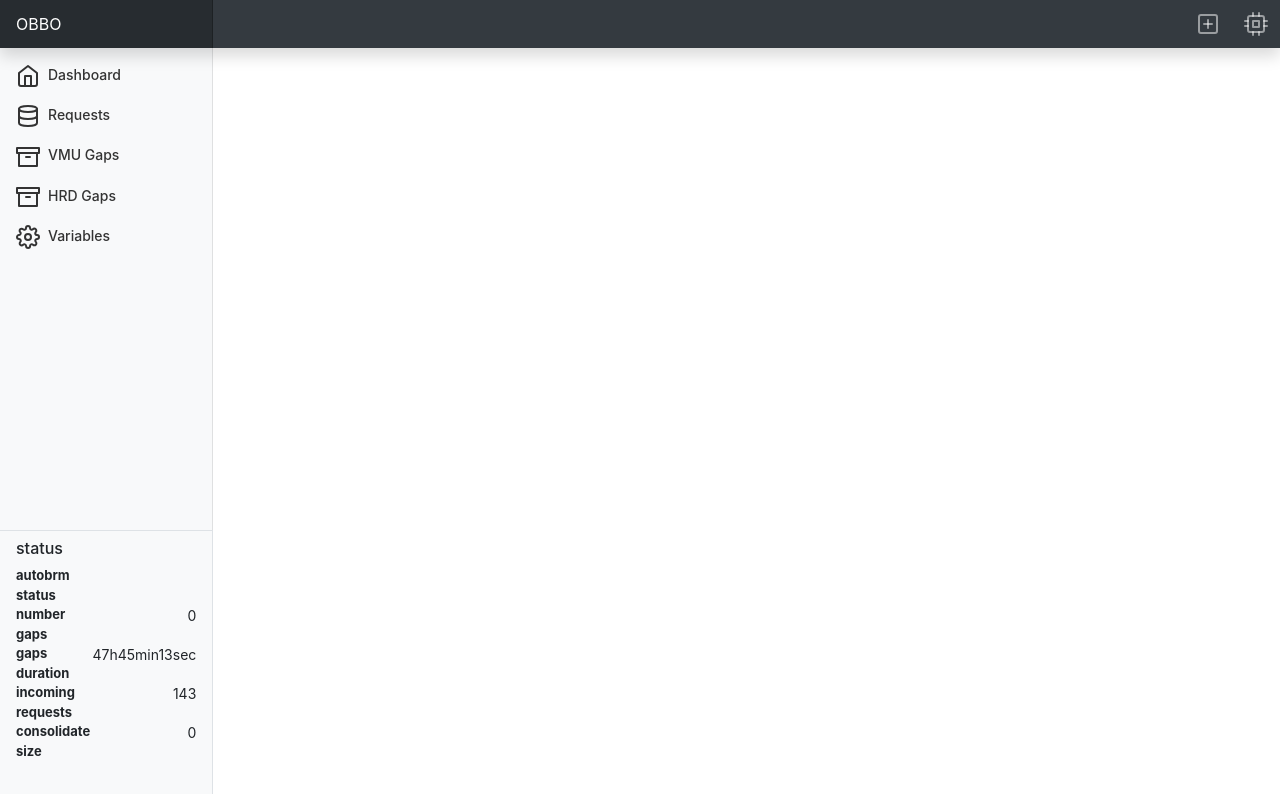
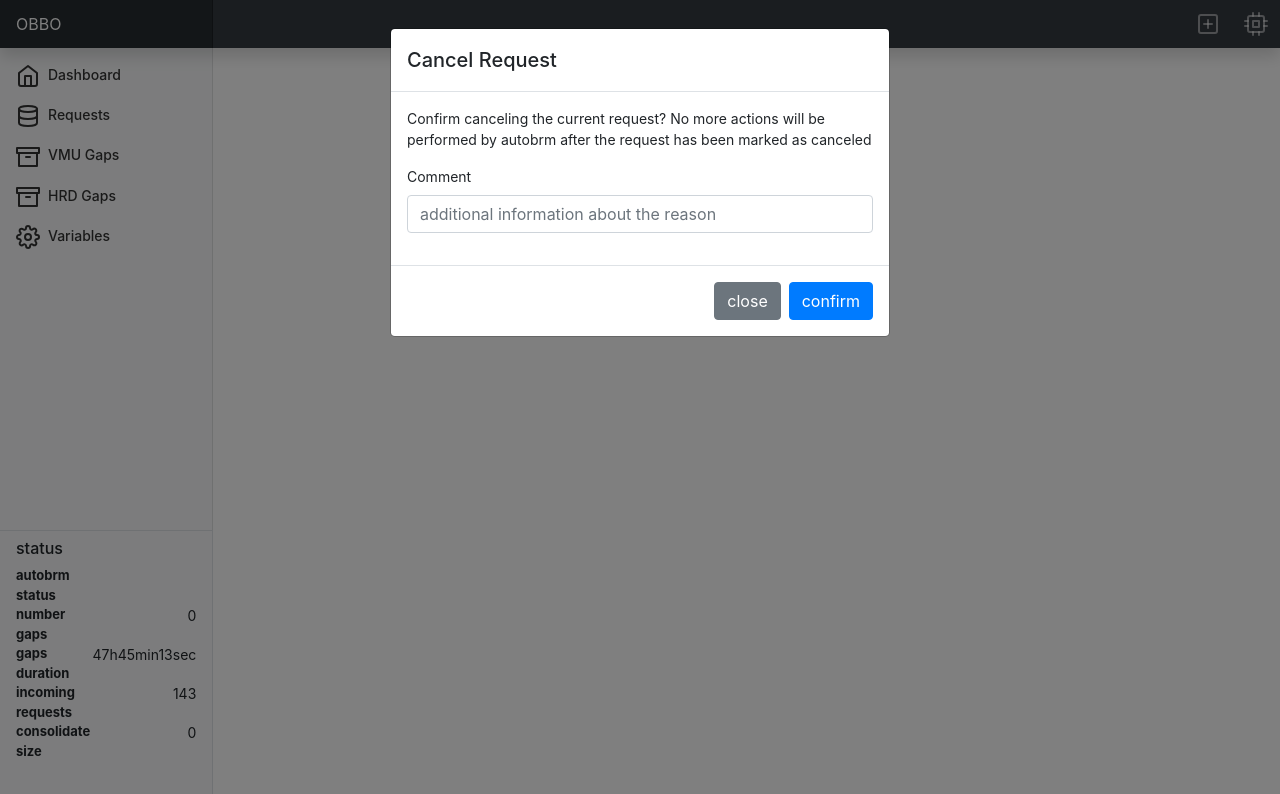
Before and after one commit to busoc/obbo, a Vue app: page /requests/1/cancel in a window 1280 px wide. Shown: the top 794 px of the page. Built offline with nearby package versions, Linux system fonts and the light colour scheme; no server answers.

Commit message:
CancelReplay component + save sort criteria

```diff
--- /dev/null
+++ b/src/components/CancelRequest.vue
@@ -0,0 +1,64 @@
+<template>
+  <div class="modal" tabindex="-1">
+  <div class="modal-dialog">
+    <div class="modal-content">
+      <div class="modal-header">
+        <h5 class="modal-title">Cancel Request</h5>
+      </div>
+      <div class="modal-body">
+        <form @submit.prevent="cancel">
+        <p v-if="err" class="alert alert-danger border-0">{{err}}</p>
+        <p>Confirm canceling the current request? No more actions will be performed by autobrm after the request has been marked as canceled</p>
+          <div class="form-group">
+            <label for="comment" class="text-capitalize">comment</label>
+            <input v-model="comment" type="text" class="form-control" id="comment" placeholder="additional information about the reason"/>
+          </div>
+        </form>
+      </div>
+      <div class="modal-footer">
+        <router-link :to="{name: 'view.requests'}" class="btn btn-secondary">close</router-link>
+        <button @click="cancel" type="button" class="btn btn-primary">confirm</button>
+      </div>
+    </div>
+  </div>
+</div>
+</template>
+
+<script>
+import $ from 'jquery'
+import 'bootstrap'
+
+export default {
+  name: 'CancelRequest',
+  data() {
+    return {
+      err: "",
+      comment: "",
+    }
+  },
+  methods: {
+    cancel() {
+      this.$store.dispatch("cancel.request", {id: this.$route.params.id, comment: this.comment})
+        .catch(rs => this.err = rs)
+        .then(() => {
+          this.$router.push({name: 'view.requests'})
+        })
+    },
+    toggle() {
+      $(this.$el).modal('toggle')
+    },
+  },
+  beforeRouteEnter(to, from, next) {
+    next(v => {
+        v.toggle()
+    });
+  },
+  beforeRouteLeave(to, from, next) {
+    this.toggle()
+    return next()
+  },
+  mounted() {
+    $(this.$el).modal({show: false, keyboard: false, backdrop: 'static'})
+  },
+}
+</script>
--- a/src/components/HrdGap.vue
+++ b/src/components/HrdGap.vue
@@ -94,6 +94,11 @@ export default {
       this.dtstart = localStorage["filter.dtstart"] ? JSON.parse(localStorage["filter.dtstart"]) : ""
       this.dtend = localStorage["filter.dtend"] ? JSON.parse(localStorage["filter.dtend"]) : ""
       this.channel = localStorage["filter.channel"] ? JSON.parse(localStorage["filter.channel"]) : ""
+
+      let field = `sort.${this.$route.name}.field`
+      let order = `sort.${this.$route.name}.order`
+      this.field = localStorage[field] ? JSON.parse(localStorage[field]) : ""
+      this.order = localStorage[order] ? JSON.parse(localStorage[order]) : ""
     },
     save() {
       localStorage.setItem("filter.dtstart", JSON.stringify(this.dtstart))
--- a/src/components/Requests.vue
+++ b/src/components/Requests.vue
@@ -98,6 +98,11 @@ export default {
       this.dtstart = localStorage["filter.dtstart"] ? JSON.parse(localStorage["filter.dtstart"]) : ""
       this.dtend = localStorage["filter.dtend"] ? JSON.parse(localStorage["filter.dtend"]) : ""
       this.status = localStorage["filter.status"] ? JSON.parse(localStorage["filter.status"]) : ""
+
+      let field = `sort.${this.$route.name}.field`
+      let order = `sort.${this.$route.name}.order`
+      this.field = localStorage[field] ? JSON.parse(localStorage[field]) : ""
+      this.order = localStorage[order] ? JSON.parse(localStorage[order]) : ""
     },
     save() {
       localStorage.setItem("filter.dtstart", JSON.stringify(this.dtstart))
--- a/src/components/SortBy.vue
+++ b/src/components/SortBy.vue
@@ -1,11 +1,11 @@
 <template>
   <form class="form-inline">
     <label for="sort">sort by</label>
-    <select :disabled="!values.length" id="sort" class="form-control form-control-sm mx-2" @change="$emit('update:field', $event.target.value)">
+    <select :disabled="!values.length" id="sort" class="form-control form-control-sm mx-2" @change="fieldChanged">
       <option v-for="a in all" :key="a" :value="a" class="text-capitalize">{{a}}</option>
     </select>
     <label for="order">order</label>
-    <select :disabled="!values.length" id="order" class="form-control form-control-sm mx-2" @change="$emit('update:order', $event.target.value)">
+    <select :disabled="!values.length" id="order" class="form-control form-control-sm mx-2" @change="orderChanged">
       <option value="asc">ASC</option>
       <option value="desc">DESC</option>
     </select>
@@ -24,6 +24,16 @@ export default {
       }
       return values
     }
-  }
+  },
+  methods: {
+    fieldChanged(event) {
+      this.$emit('update:field', event.target.value)
+      localStorage.setItem(`sort.${this.$route.name}.field`, JSON.stringify(event.target.value))
+    },
+    orderChanged(event) {
+      this.$emit('update:order', event.target.value)
+      localStorage.setItem(`sort.${this.$route.name}.order`, JSON.stringify(event.target.value))
+    },
+  },
 }
 </script>
--- a/src/components/VmuGap.vue
+++ b/src/components/VmuGap.vue
@@ -104,6 +104,11 @@ export default {
       this.dtend = localStorage["filter.dtend"] ? JSON.parse(localStorage["filter.dtend"]) : ""
       this.source = localStorage["filter.source"] ? JSON.parse(localStorage["filter.source"]) : ""
       this.channel = localStorage["filter.record"] ? JSON.parse(localStorage["filter.record"]) : ""
+
+      let field = `sort.${this.$route.name}.field`
+      let order = `sort.${this.$route.name}.order`
+      this.field = localStorage[field] ? JSON.parse(localStorage[field]) : ""
+      this.order = localStorage[order] ? JSON.parse(localStorage[order]) : ""
     },
     save() {
       localStorage.setItem("filter.dtstart", JSON.stringify(this.dtstart))
--- a/src/main.js
+++ b/src/main.js
@@ -3,6 +3,7 @@ import App from './App.vue'
 import Autobrm from './components/Autobrm.vue'
 import Requests from './components/Requests.vue'
 import NewRequest from './components/NewRequest.vue'
+import CancelRequest from './components/CancelRequest.vue'
 import EditVariable from './components/EditVariable.vue'
 import VmuGap from './components/VmuGap.vue'
 import HrdGap from './components/HrdGap.vue'
@@ -28,7 +29,7 @@ const routes = [
       {path: '/new', name:'new.request', component: NewRequest},
       {path: '/requests/', name: 'view.requests', component: Requests},
       {path: '/requests/:id', name: 'view.request.detail', component: RequestDetail},
-      {path: '/requests/:id/cancel', name: 'view.request.cancel'},
+      {path: '/requests/:id/cancel', name: 'view.request.cancel', component: CancelRequest},
       {
         path: '/archives/vmu',
         name: 'view.vmu.gaps',
--- a/src/store.js
+++ b/src/store.js
@@ -123,6 +123,14 @@ const actions = {
       return Promise.resolve(data)
     })
   },
+  'cancel.request'(_, {id, comment}) {
+    return fetch(`${process.env.VUE_APP_API}/requests/${id}`, {headers, method: 'POST', body: JSON.stringify({comment})}).then(rs => {
+      if (!rs.ok) {
+        return Promise.reject(rs.statusText)
+      }
+      return Promise.resolve("")
+    })
+  },
   'update.variable'(_, {id, data}) {
     return fetch(`${process.env.VUE_APP_API}/config/${id}`, {headers, method: 'PUT', body: JSON.stringify(data)}).then(rs => {
       if (!rs.ok) {
```
